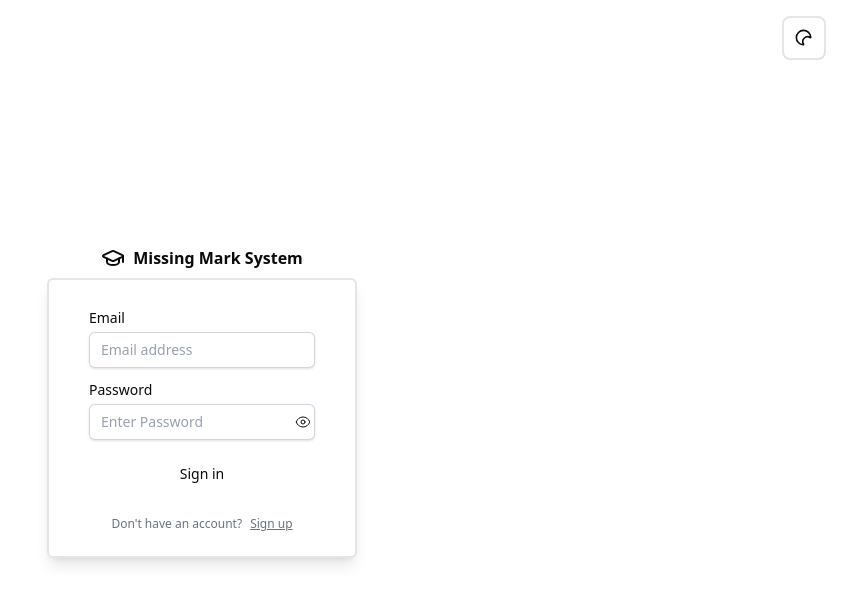
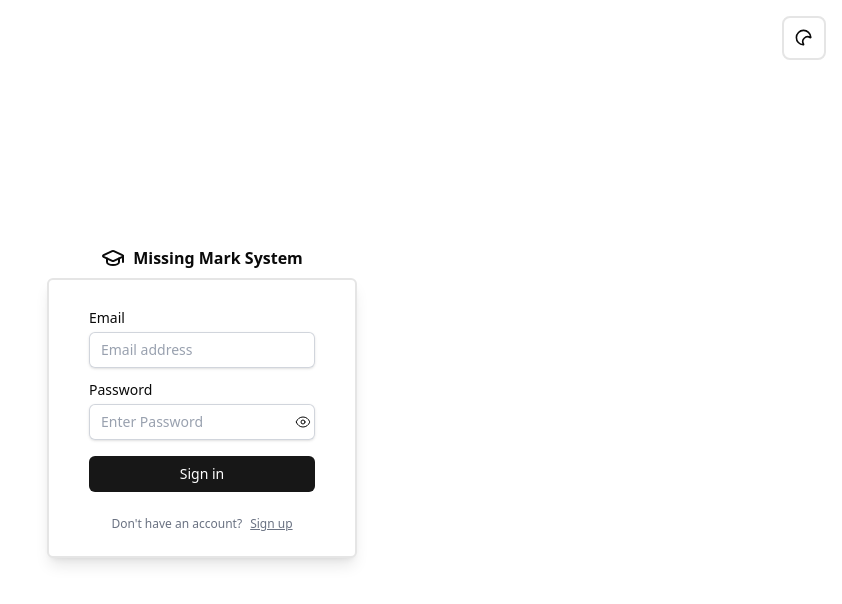
Before and after one commit to ClarenceLaria/missing-mark-tracking-system-v2, a Next.js app: page / in a window 1280 px wide. Shown: the top 604 px of the page, without its empty margins (438-1280 px from the left). Built offline with nearby package versions, Linux system fonts and the light colour scheme; no server answers.

Commit message:
Global css styling updates

```diff
--- a/app/components/Button.tsx
+++ b/app/components/Button.tsx
@@ -4,7 +4,7 @@
 export default function Button({type,fullWidth,onClick,disabled,children}:{type?:'button'|'submit'|'reset'|undefined,fullWidth?:boolean,onClick?:()=>void,disabled?:boolean,children?:React.ReactNode}) {
   return (
    <>
-    <button type={type} disabled={disabled} onClick={onClick} className={clsx(`flex justify-center rounded-md px-3 py-2 text-sm focus-visible:outline-2 focus-visible:outline-offset-2 bg-card-foreground hover:bg-card-foreground focus-visible:outline-sky-600`,disabled&&'opacity-50 cursor-not-allowed',fullWidth && 'w-full')} >{children}</button>
+    <button type={type} disabled={disabled} onClick={onClick} className={clsx(`flex justify-center rounded-md px-3 py-2 text-sm focus-visible:outline-2 focus-visible:outline-offset-2 bg-primary hover:bg-primary/90 cursor-pointer focus-visible:outline-sky-600`,disabled&&'opacity-50 cursor-not-allowed',fullWidth && 'w-full')} >{children}</button>
    </>
   )
 }
--- a/app/globals.css
+++ b/app/globals.css
@@ -16,66 +16,107 @@
 
   @layer base {
     :root {
-      --background: 0 0% 100%;
-      --foreground: 0 0% 3.9%;
-      --card: 0 0% 100%;
-      --card-foreground: 0 0% 3.9%;
-      --popover: 0 0% 100%;
-      --popover-foreground: 0 0% 3.9%;
-      --primary: 0 0% 9%;
-      --primary-foreground: 0 0% 98%;
-      --secondary: 0 0% 96.1%;
-      --secondary-foreground: 0 0% 9%;
-      --muted: 0 0% 96.1%;
-      --muted-foreground: 0 0% 45.1%;
-      --accent: 0 0% 96.1%;
-      --accent-foreground: 0 0% 9%;
-      --destructive: 0 84.2% 60.2%;
-      --destructive-foreground: 0 0% 98%;
-      --border: 0 0% 89.8%;
-      --input: 0 0% 89.8%;
-      --ring: 0 0% 3.9%;
-      --chart-1: 12 76% 61%;
-      --chart-2: 173 58% 39%;
-      --chart-3: 197 37% 24%;
-      --chart-4: 43 74% 66%;
-      --chart-5: 27 87% 67%;
-      --radius: 0.5rem;
+      --radius: 0.625rem;
+      --background: oklch(1 0 0);
+      --foreground: oklch(0.145 0 0);
+      --card: oklch(1 0 0);
+      --card-foreground: oklch(0.145 0 0);
+      --popover: oklch(1 0 0);
+      --popover-foreground: oklch(0.145 0 0);
+      --primary: oklch(0.205 0 0);
+      --primary-foreground: oklch(0.985 0 0);
+      --secondary: oklch(0.97 0 0);
+      --secondary-foreground: oklch(0.205 0 0);
+      --muted: oklch(0.97 0 0);
+      --muted-foreground: oklch(0.556 0 0);
+      --accent: oklch(0.97 0 0);
+      --accent-foreground: oklch(0.205 0 0);
+      --destructive: oklch(0.577 0.245 27.325);
+      --border: oklch(0.922 0 0);
+      --input: oklch(0.922 0 0);
+      --ring: oklch(0.708 0 0);
+      --chart-1: oklch(0.646 0.222 41.116);
+      --chart-2: oklch(0.6 0.118 184.704);
+      --chart-3: oklch(0.398 0.07 227.392);
+      --chart-4: oklch(0.828 0.189 84.429);
+      --chart-5: oklch(0.769 0.188 70.08);
+      --sidebar: oklch(0.985 0 0);
+      --sidebar-foreground: oklch(0.145 0 0);
+      --sidebar-primary: oklch(0.205 0 0);
+      --sidebar-primary-foreground: oklch(0.985 0 0);
+      --sidebar-accent: oklch(0.97 0 0);
+      --sidebar-accent-foreground: oklch(0.205 0 0);
+      --sidebar-border: oklch(0.922 0 0);
+      --sidebar-ring: oklch(0.708 0 0);
     }
+
     .dark {
-      --background: 0 0% 3.9%;
-      --foreground: 0 0% 98%;
-      --card: 0 0% 3.9%;
-      --card-foreground: 0 0% 98%;
-      --popover: 0 0% 3.9%;
-      --popover-foreground: 0 0% 98%;
-      --primary: 0 0% 98%;
-      --primary-foreground: 0 0% 9%;
-      --secondary: 0 0% 14.9%;
-      --secondary-foreground: 0 0% 98%;
-      --muted: 0 0% 14.9%;
-      --muted-foreground: 0 0% 63.9%;
-      --accent: 0 0% 14.9%;
-      --accent-foreground: 0 0% 98%;
-      --destructive: 0 62.8% 30.6%;
-      --destructive-foreground: 0 0% 98%;
-      --border: 0 0% 14.9%;
-      --input: 0 0% 14.9%;
-      --ring: 0 0% 83.1%;
-      --chart-1: 220 70% 50%;
-      --chart-2: 160 60% 45%;
-      --chart-3: 30 80% 55%;
-      --chart-4: 280 65% 60%;
-      --chart-5: 340 75% 55%;
+      --background: oklch(0.145 0 0);
+      --foreground: oklch(0.985 0 0);
+      --card: oklch(0.205 0 0);
+      --card-foreground: oklch(0.985 0 0);
+      --popover: oklch(0.269 0 0);
+      --popover-foreground: oklch(0.985 0 0);
+      --primary: oklch(0.922 0 0);
+      --primary-foreground: oklch(0.205 0 0);
+      --secondary: oklch(0.269 0 0);
+      --secondary-foreground: oklch(0.985 0 0);
+      --muted: oklch(0.269 0 0);
+      --muted-foreground: oklch(0.708 0 0);
+      --accent: oklch(0.371 0 0);
+      --accent-foreground: oklch(0.985 0 0);
+      --destructive: oklch(0.704 0.191 22.216);
+      --border: oklch(1 0 0 / 10%);
+      --input: oklch(1 0 0 / 15%);
+      --ring: oklch(0.556 0 0);
+      --chart-1: oklch(0.488 0.243 264.376);
+      --chart-2: oklch(0.696 0.17 162.48);
+      --chart-3: oklch(0.769 0.188 70.08);
+      --chart-4: oklch(0.627 0.265 303.9);
+      --chart-5: oklch(0.645 0.246 16.439);
+      --sidebar: oklch(0.205 0 0);
+      --sidebar-foreground: oklch(0.985 0 0);
+      --sidebar-primary: oklch(0.488 0.243 264.376);
+      --sidebar-primary-foreground: oklch(0.985 0 0);
+      --sidebar-accent: oklch(0.269 0 0);
+      --sidebar-accent-foreground: oklch(0.985 0 0);
+      --sidebar-border: oklch(1 0 0 / 10%);
+      --sidebar-ring: oklch(0.439 0 0);
     }
+  }
+
+  @theme inline {
+    --color-background: var(--background);
+    --color-foreground: var(--foreground);
+    --color-card: var(--card);
+    --color-card-foreground: var(--card-foreground);
+    --color-popover: var(--popover);
+    --color-popover-foreground: var(--popover-foreground);
+    --color-primary: var(--primary);
+    --color-primary-foreground: var(--primary-foreground);
+    --color-secondary-foreground: var(--secondary);
+    --color-secondary-foreground: var(--secondary-foreground);
+    --color-muted: var(--muted);
+    --color-muted-foreground: var(--muted-foreground);
+    --color-accent: var(--accent);
+    --color-accent-foreground: var(--accent-foreground);
+    --color-destructive: var(--destructive);
+    --color-sidebar: var(--sidebar);
+    --color-sidebar-foreground: var(--sidebar-foreground);
+    --color-sidebar-primary: var(--sidebar-primary);
+    --color-sidebar-primary-foreground: var(--sidebar-primary-foreground);
+    --color-sidebar-accent: var(--sidebar-accent);
+    --color-sidebar-accent-foreground: var(--sidebar-accent-foreground);
+    --color-sidebar-border: var(--sidebar-border);
+    --color-sidebar-ring: var(--sidebar-ring);
   }
 
 /* Base element styling */
 * {
-  border-color: hsl(var(--border));
+  border-color: var(--border);
 }
 
 body {
-  background-color: hsl(var(--background));
-  color: hsl(var(--foreground));
+  background-color: var(--background);
+  color: var(--foreground);
 }
--- a/tailwind.config.ts
+++ b/tailwind.config.ts
@@ -6,84 +6,5 @@
     "./components/**/*.{js,ts,jsx,tsx,mdx}",
     "./app/**/*.{js,ts,jsx,tsx,mdx}",
   ],
-  theme: {
-    extend: {
-      backgroundImage: {
-        'gradient-radial': 'radial-gradient(var(--tw-gradient-stops))',
-        'gradient-conic':
-          'conic-gradient(from 180deg at 50% 50%, var(--tw-gradient-stops))',
-      },
-      borderRadius: {
-        lg: 'var(--radius)',
-        md: 'calc(var(--radius) - 2px)',
-        sm: 'calc(var(--radius) - 4px)',
-      },
-      colors: {
-        background: 'hsl(var(--background))',
-        foreground: 'hsl(var(--foreground))',
-        card: {
-          DEFAULT: 'hsl(var(--card))',
-          foreground: 'hsl(var(--card-foreground))',
-        },
-        popover: {
-          DEFAULT: 'hsl(var(--popover))',
-          foreground: 'hsl(var(--popover-foreground))',
-        },
-        primary: {
-          DEFAULT: 'hsl(var(--primary))',
-          foreground: 'hsl(var(--primary-foreground))',
-        },
-        secondary: {
-          DEFAULT: 'hsl(var(--secondary))',
-          foreground: 'hsl(var(--secondary-foreground))',
-        },
-        muted: {
-          DEFAULT: 'hsl(var(--muted))',
-          foreground: 'hsl(var(--muted-foreground))',
-        },
-        accent: {
-          DEFAULT: 'hsl(var(--accent))',
-          foreground: 'hsl(var(--accent-foreground))',
-        },
-        destructive: {
-          DEFAULT: 'hsl(var(--destructive))',
-          foreground: 'hsl(var(--destructive-foreground))',
-        },
-        border: 'hsl(var(--border))',
-        input: 'hsl(var(--input))',
-        ring: 'hsl(var(--ring))',
-        chart: {
-          '1': 'hsl(var(--chart-1))',
-          '2': 'hsl(var(--chart-2))',
-          '3': 'hsl(var(--chart-3))',
-          '4': 'hsl(var(--chart-4))',
-          '5': 'hsl(var(--chart-5))',
-        },
-      },
-      keyframes: {
-        'accordion-down': {
-          from: {
-            height: '0',
-          },
-          to: {
-            height: 'var(--radix-accordion-content-height)',
-          },
-        },
-        'accordion-up': {
-          from: {
-            height: 'var(--radix-accordion-content-height)',
-          },
-          to: {
-            height: '0',
-          },
-        },
-      },
-      animation: {
-        'accordion-down': 'accordion-down 0.2s ease-out',
-        'accordion-up': 'accordion-up 0.2s ease-out',
-      },
-    },
-  },
-  plugins: [require('tailwindcss-animate')],
 };
 export default config;
```
